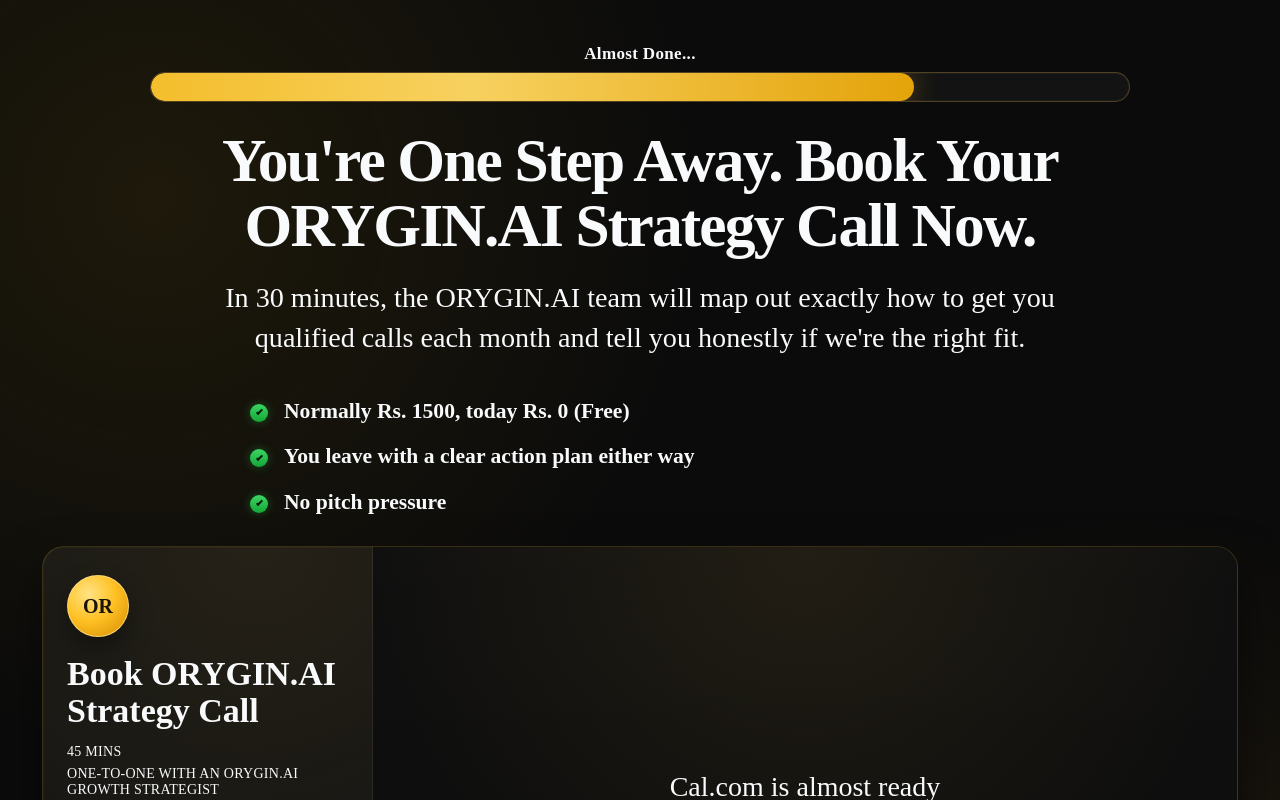
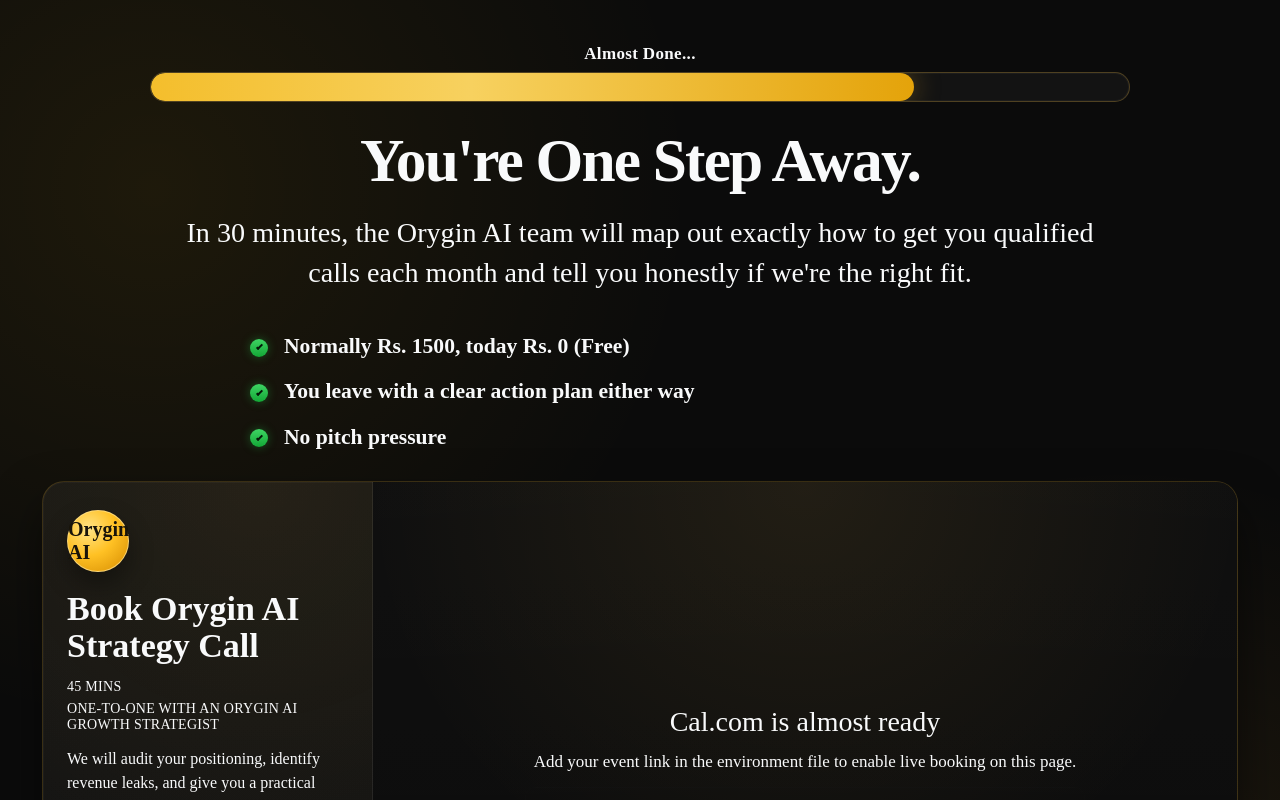
Before and after one commit to DevankS5/New, a React (Vite) app in the folder react-pixel-clone/: page /book-call in a window 1280 px wide. Shown: the top 800 px of the page. Built offline with nearby package versions, Linux system fonts and the light colour scheme.

Commit message:
Changed the text in bool-call page

```diff
--- a/react-pixel-clone/src/BookingPage.jsx
+++ b/react-pixel-clone/src/BookingPage.jsx
@@ -164,9 +164,9 @@
         </div>
 
         <header className="booking-page__header">
-          <h1>You&apos;re One Step Away. Book Your ORYGIN.AI Strategy Call Now.</h1>
+          <h1>You&apos;re One Step Away. </h1>
           <p>
-            In 30 minutes, the ORYGIN.AI team will map out exactly how to get you qualified
+            In 30 minutes, the Orygin AI team will map out exactly how to get you qualified
             calls each month and tell you honestly if we&apos;re the right fit.
           </p>
         </header>
@@ -180,12 +180,12 @@
         <section className="booking-scheduler-card">
           <aside className="booking-scheduler-info">
             <div className="booking-brand-mark" aria-hidden="true">
-              OR
+              Orygin AI
             </div>
-            <h2>Book ORYGIN.AI Strategy Call</h2>
+            <h2>Book Orygin AI Strategy Call</h2>
             <p className="booking-scheduler-info__meta">45 mins</p>
             <p className="booking-scheduler-info__meta">
-              One-to-one with an ORYGIN.AI growth strategist
+              One-to-one with an Orygin AI growth strategist
             </p>
             <p className="booking-scheduler-info__copy">
               We will audit your positioning, identify revenue leaks, and give you a practical
```
